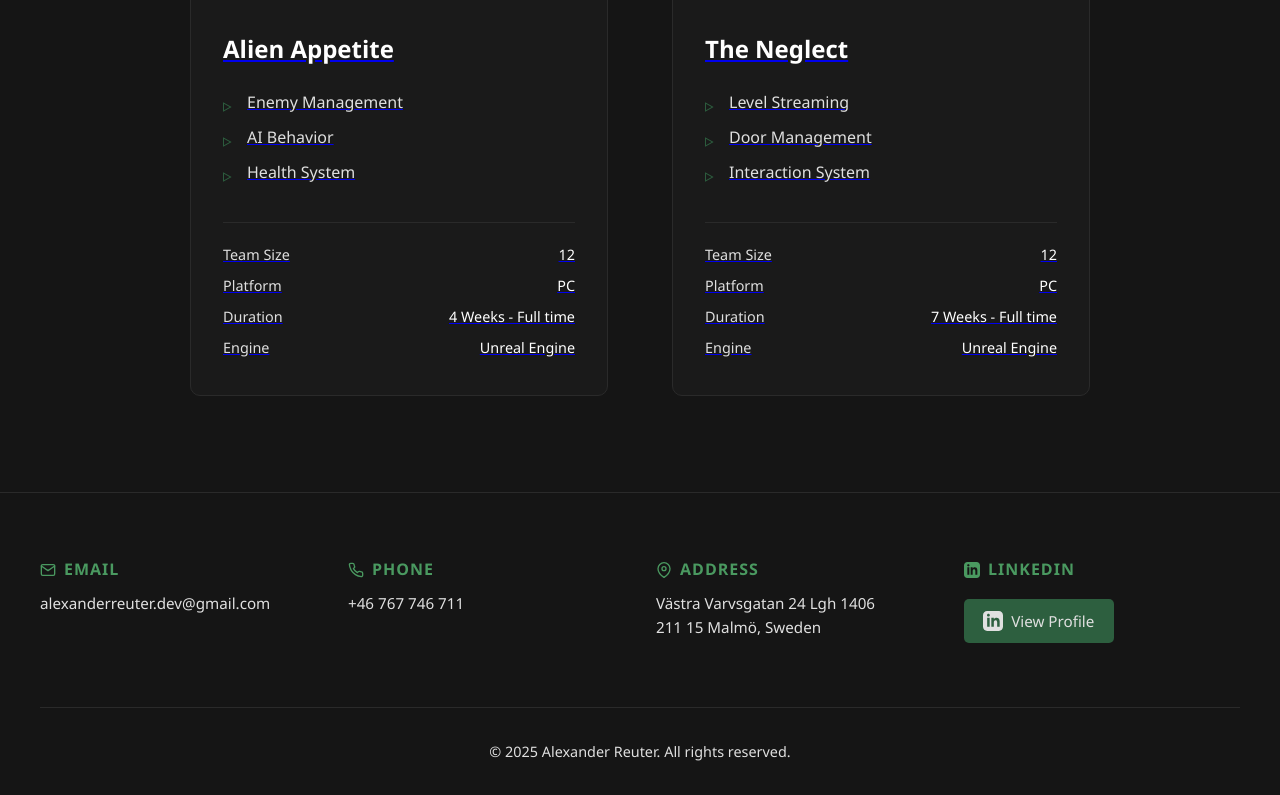
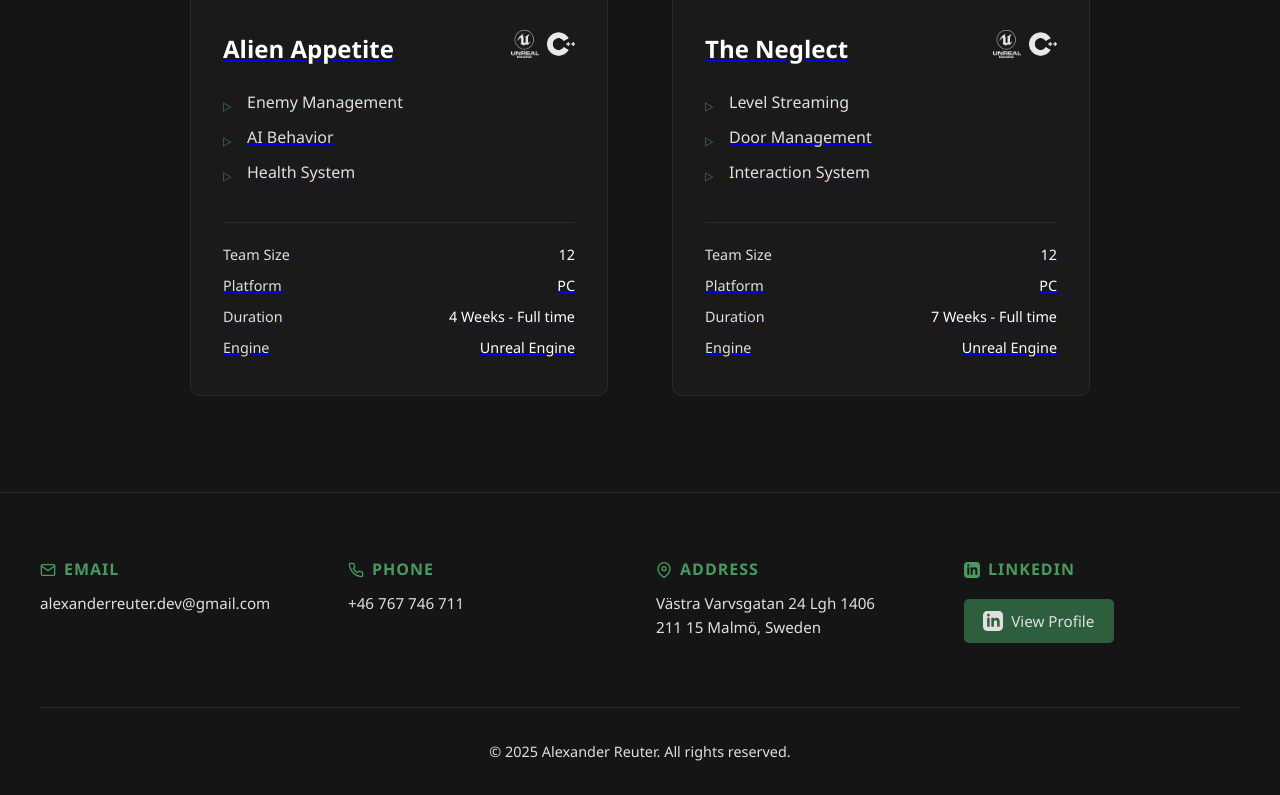
Before and after one commit to alexanderreuter/alexanderreuter.github.io, a plain HTML site: page futuregames.html in a window 1280 px wide. Shown: the part 956-1751 px from the top of the page. Drawn offline with Linux system fonts and the light colour scheme.

Commit message:
Update style

```diff
--- a/futuregames.html
+++ b/futuregames.html
@@ -41,6 +41,10 @@
                             <div class="project-detail-row"><span class="detail-label">Duration</span><span class="detail-value">4 Weeks - Full time</span></div>
                             <div class="project-detail-row"><span class="detail-label">Engine</span><span class="detail-value">Unreal Engine</span></div>
                         </div>
+                        <div class="project-tags">
+                            <img src="images/icons/ue_logo.png" alt="Unreal Engine">
+                            <img src="images/icons/cpp_logo.png" alt="C++">
+                        </div>
                     </div>
                 </a>
 
@@ -61,6 +65,10 @@
                             <div class="project-detail-row"><span class="detail-label">Platform</span><span class="detail-value">PC</span></div>
                             <div class="project-detail-row"><span class="detail-label">Duration</span><span class="detail-value">7 Weeks - Full time</span></div>
                             <div class="project-detail-row"><span class="detail-label">Engine</span><span class="detail-value">Unreal Engine</span></div>
+                        </div>
+                        <div class="project-tags">
+                            <img src="images/icons/ue_logo.png" alt="Unreal Engine">
+                            <img src="images/icons/cpp_logo.png" alt="C++">
                         </div>
                     </div>
                 </a>
--- a/style.css
+++ b/style.css
@@ -813,6 +813,21 @@ section {
 
 .futuregames-project-content {
     padding: var(--spacing-md);
+    position: relative;
+}
+
+.futuregames-project-content .project-tags {
+    position: absolute;
+    top: var(--spacing-md);
+    right: var(--spacing-md);
+    display: flex;
+    gap: 0.5rem;
+}
+
+.futuregames-project-content .project-tags img {
+    height: 28px;
+    width: auto;
+    opacity: 0.9;
 }
 
 .futuregames-project-content h3 {
```
